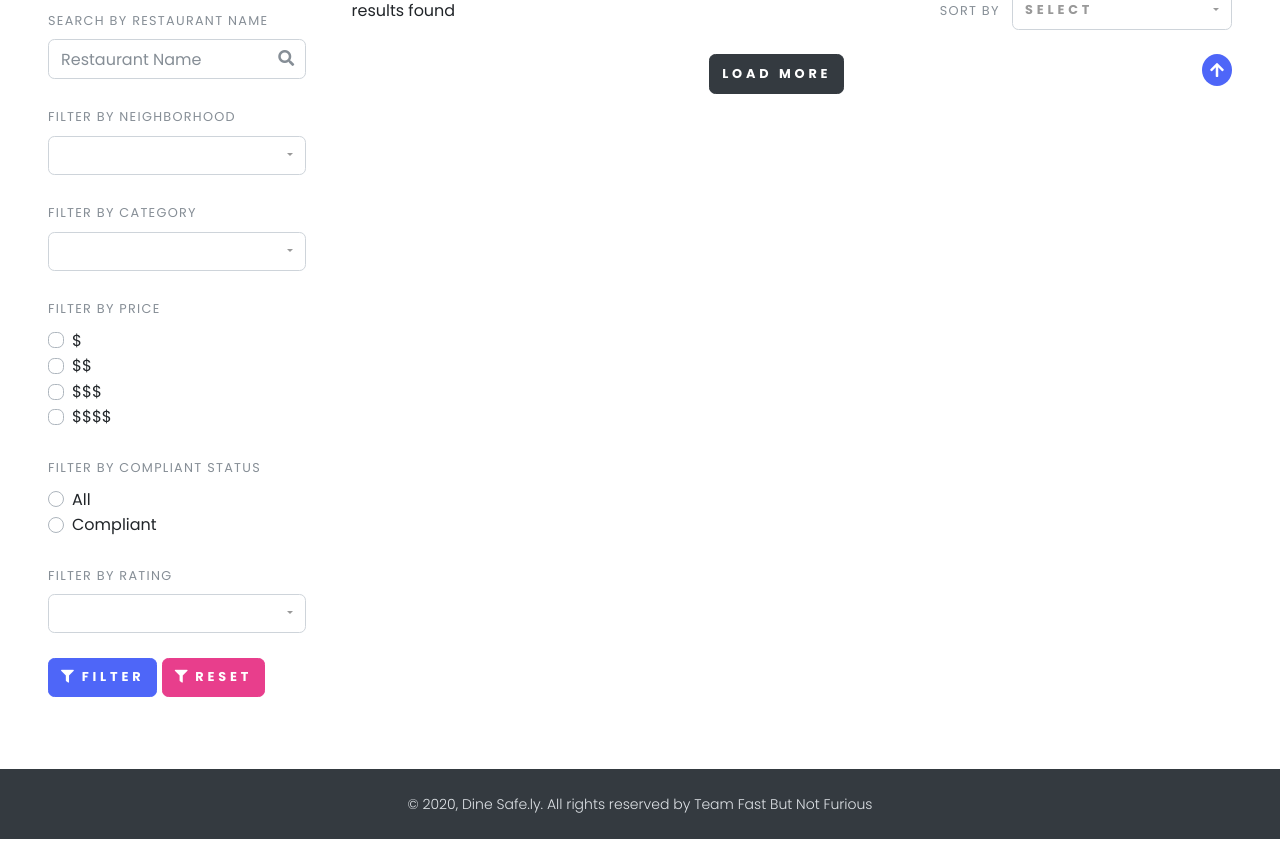
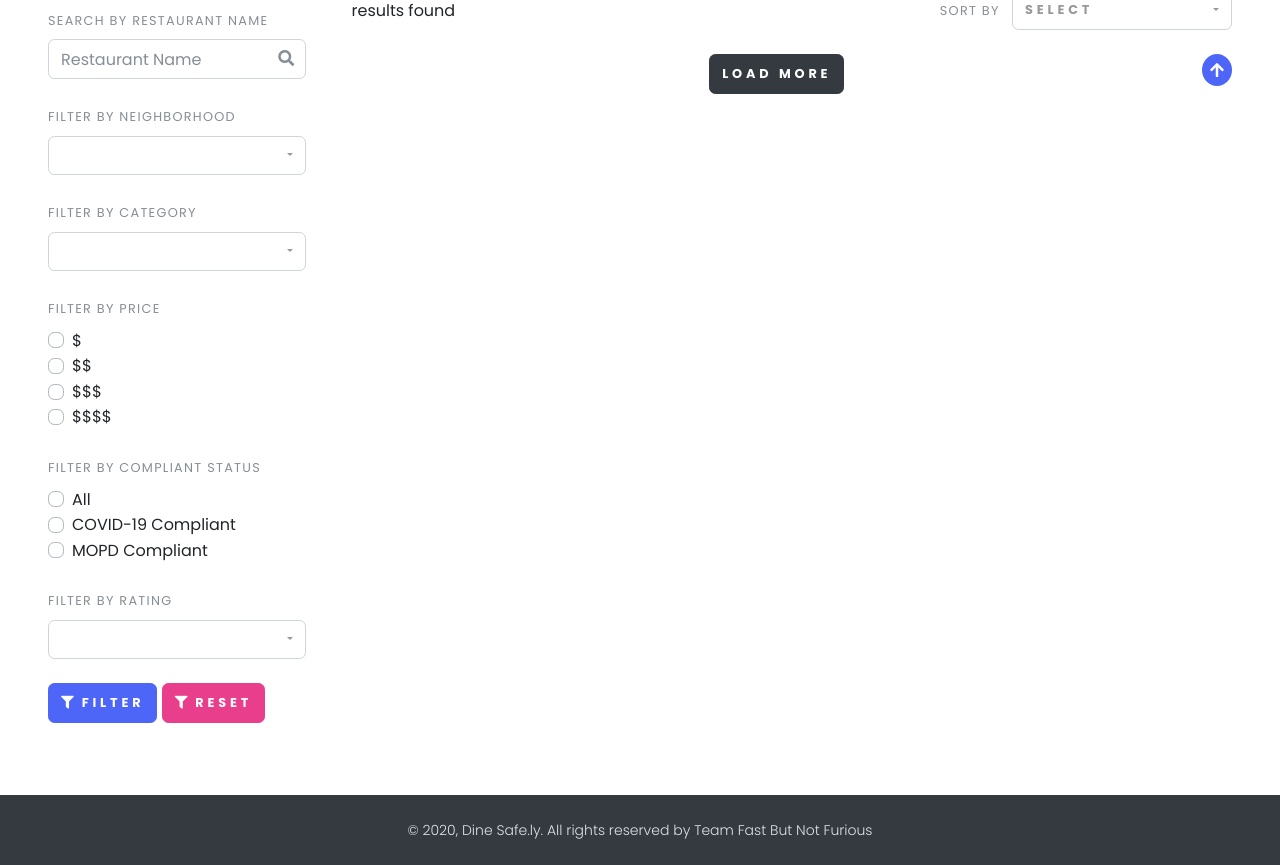
Before and after one commit to xiaodan-tang/sprint2021-team-1-repo, a Django app: page /restaurant/ in a window 1280 px wide. Shown: the part 202-1067 px from the top of the page. Before the commit the page ends 1041 px from the top, so only its background shows below. Run offline with Django 3.2, Linux system fonts and the light colour scheme; some libraries are stand-ins or nearby versions; some web fonts are replaced.

Commit message:
Create filter for MOPD compliance

```diff
--- a/restaurant/templates/browse.html
+++ b/restaurant/templates/browse.html
@@ -175,13 +175,17 @@ $(document).ready(function(){
                 <div class="mb-4">
                     <label class="form-label">Filter by Compliant Status</label>
                     <div class="form-group">
-                        <div class="custom-control custom-radio">
-                            <input class="custom-control-input" id="All" name="All" type="radio" value="All">
+                        <div class="custom-control custom-checkbox">
+                            <input class="custom-control-input" id="All" name="All" type="checkbox" value="All">
                             <label class="custom-control-label" for="All">All</label>
                         </div>
-                        <div class="custom-control custom-radio">
-                            <input class="custom-control-input" id="Compliant" name="All" type="radio" value="Compliant">
-                            <label class="custom-control-label" for="Compliant">Compliant</label>
+                        <div class="custom-control custom-checkbox">
+                            <input class="custom-control-input" id="COVIDCompliant" name="COVIDCompliant" type="checkbox" value="COVIDCompliant">
+                            <label class="custom-control-label" for="COVIDCompliant">COVID-19 Compliant</label>
+                        </div>
+                        <div class="custom-control custom-checkbox">
+                            <input class="custom-control-input" id="MOPDCompliant" name="MOPDCompliant" type="checkbox" value="MOPDCompliant">
+                            <label class="custom-control-label" for="MOPDCompliant">MOPD Compliant</label>
                         </div>
                     </div>
                 </div>
--- a/restaurant/utils.py
+++ b/restaurant/utils.py
@@ -260,8 +260,10 @@ def get_filtered_restaurants(
     keyword_filter = {}
     if keyword:
         keyword_filter["restaurant_name__icontains"] = keyword
-    if compliant == "Compliant":
-        keyword_filter["compliant_status__iexact"] = compliant
+    if "COVIDCompliant" in compliant:
+        keyword_filter["compliant_status__iexact"] = "Compliant"
+    if "MOPDCompliant" in compliant:
+        keyword_filter["mopd_compliance_status__iexact"] = "Compliant"
 
     value = None
     if sort_option:
```
Also changed, not shown: restaurant/forms.py (+12 -16 lines), 1 other file.
